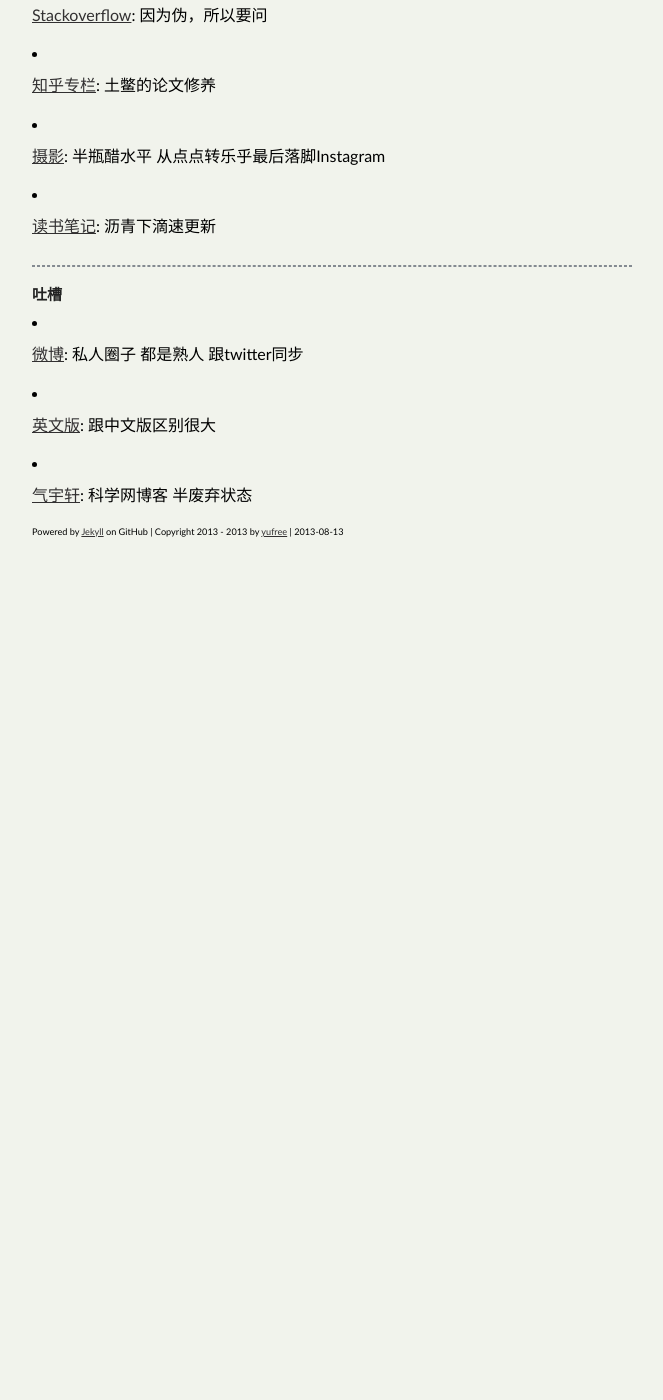
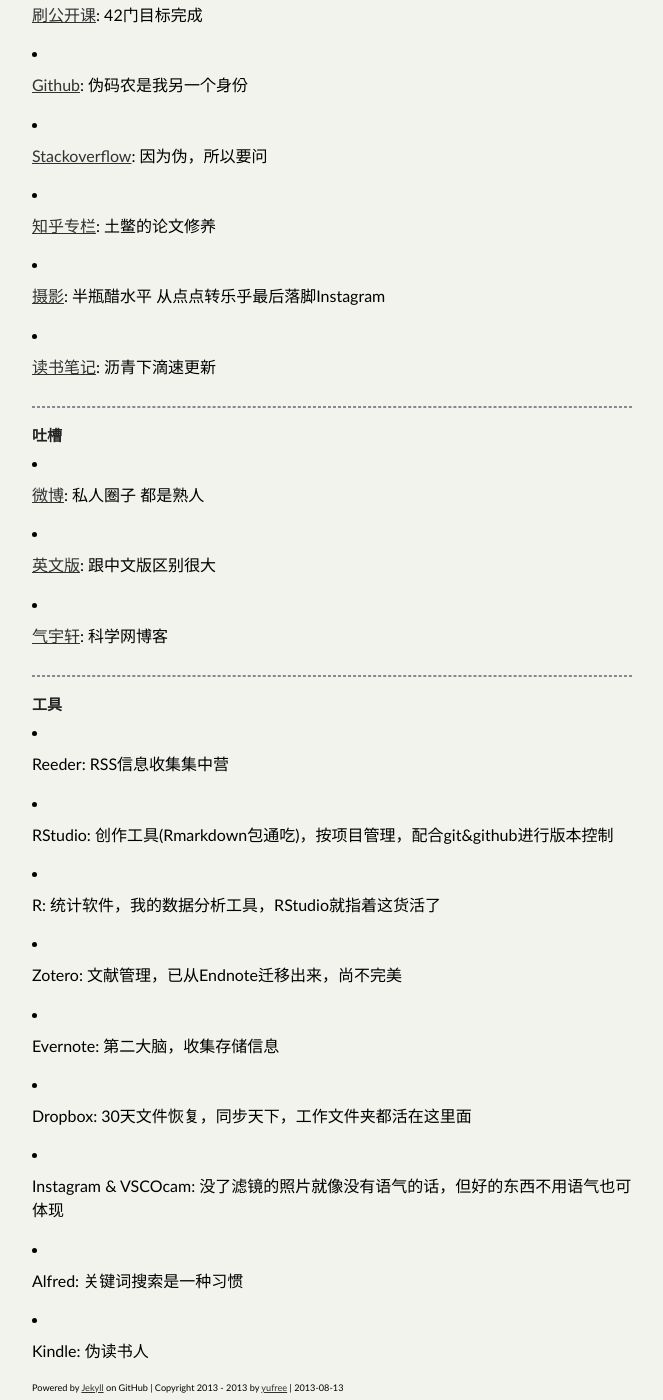
Before and after one commit to yufree/blogcn, a Jekyll site: the page built from about/index.md, in a window 1280 px wide and 1400 px high, scrolled down 796 px. Shown: the whole window, without its empty margins (308-971 px from the left). Built offline with Jekyll 4.4.1, drawn with Linux system fonts in a browser that asks for light colours; some web fonts are replaced; comment, search, counter and statistics services are not loaded; before the commit the page ends 1374 px from its top, so only the background shows below that; some of the changed text lies outside the part shown.

Commit message:
clean repo

```diff
--- a/_layouts/default.html
+++ b/_layouts/default.html
@@ -21,7 +21,6 @@
         <nav>
         <span><a title="主页" class="" href="http://yufree.github.com/blogcn">主页</a></span>
         <span><a title="关于" class="" href="{{ site.url}}/about/">关于</a></span>
-        <span><a title="兵刃谱" class="" href="{{ site.url}}/software/">兵刃谱</a></span>
         <span><a title="笔记" class="" href="http://yufree.github.com/notes/">笔记</a></span>
         <span><a title="简历" class="" href="{{ site.url}}/vitae/">简历</a></span>
         <span><a title="留言板" class="" href="{{ site.url}}/guestbook/">留言板</a></span>
--- a/about/index.md
+++ b/about/index.md
@@ -13,7 +13,11 @@
 
 - [Google Schoolar](http://scholar.google.com/citations?user=SPNX8oUAAAAJ&hl=en): 发表论文
 
-- [ResearchGate](https://www.researchgate.net/profile/Miao_Yu21): 追随导师的脚步
+- [ORCID](http://orcid.org/0000-0002-2804-6014): 学术名片
+
+- [Publons](https://publons.com/a/1209691/): 审稿记录
+
+- [ResearchGate](https://www.researchgate.net/profile/Miao_Yu21): 项目管理&追随导师的脚步
 
 - [linkedin](https://www.linkedin.com/in/yufree): 我毕业了！！！
 
@@ -39,8 +43,30 @@
 
 ## 吐槽
 
-- [微博](http://weibo.com/yufreecas): 私人圈子 都是熟人 跟twitter同步
+- [微博](http://weibo.com/yufreecas): 私人圈子 都是熟人
 
 - [英文版](http://yufree.github.io/blog/): 跟中文版区别很大
 
-- [气宇轩](http://blog.sciencenet.cn/u/yufree): 科学网博客 半废弃状态
+- [气宇轩](http://blog.sciencenet.cn/u/yufree): 科学网博客
+
+---
+
+## 工具
+
+- Reeder: RSS信息收集集中营
+
+- RStudio: 创作工具(Rmarkdown包通吃)，按项目管理，配合git&github进行版本控制
+
+- R: 统计软件，我的数据分析工具，RStudio就指着这货活了
+
+- Zotero: 文献管理，已从Endnote迁移出来，尚不完美
+
+- Evernote: 第二大脑，收集存储信息
+
+- Dropbox: 30天文件恢复，同步天下，工作文件夹都活在这里面
+
+- Instagram & VSCOcam: 没了滤镜的照片就像没有语气的话，但好的东西不用语气也可体现
+
+- Alfred: 关键词搜索是一种习惯
+
+- Kindle: 伪读书人
```
Also changed, not shown: software/index.md (deleted, +0 -40 lines).
